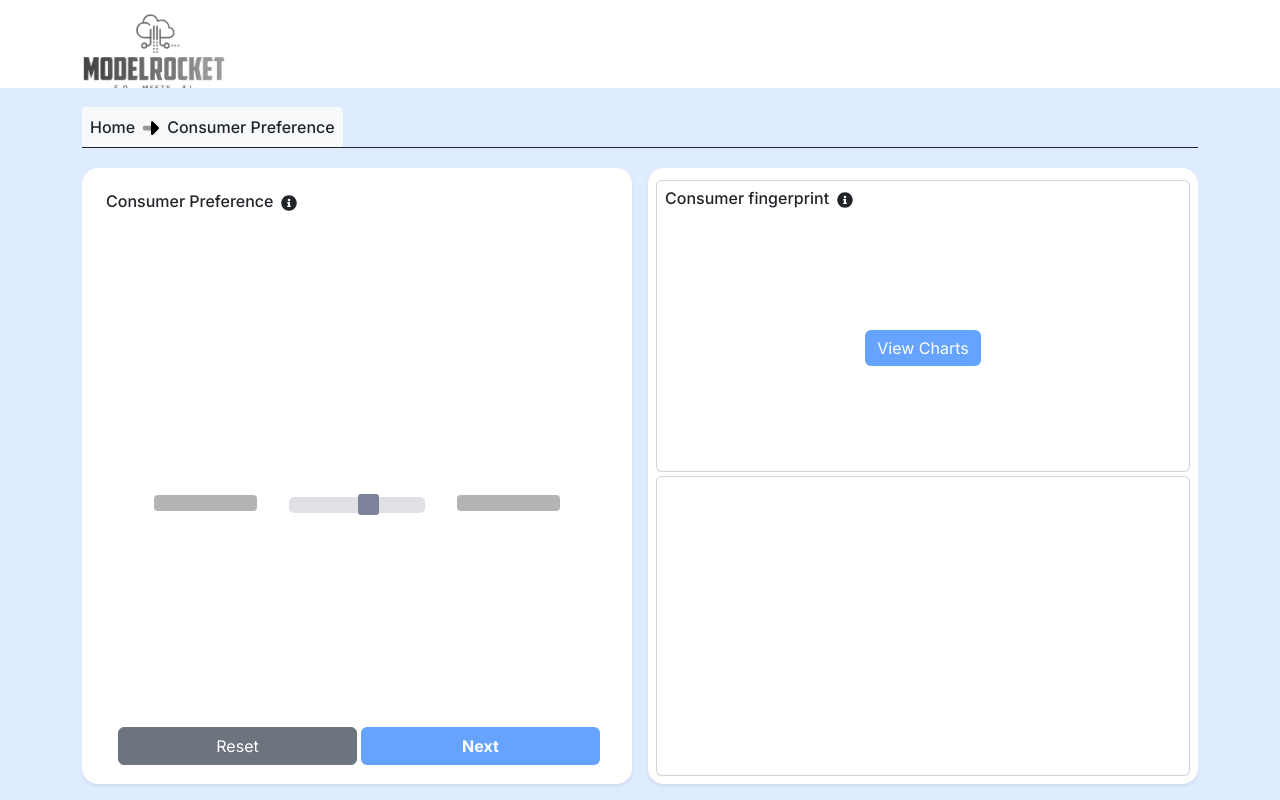
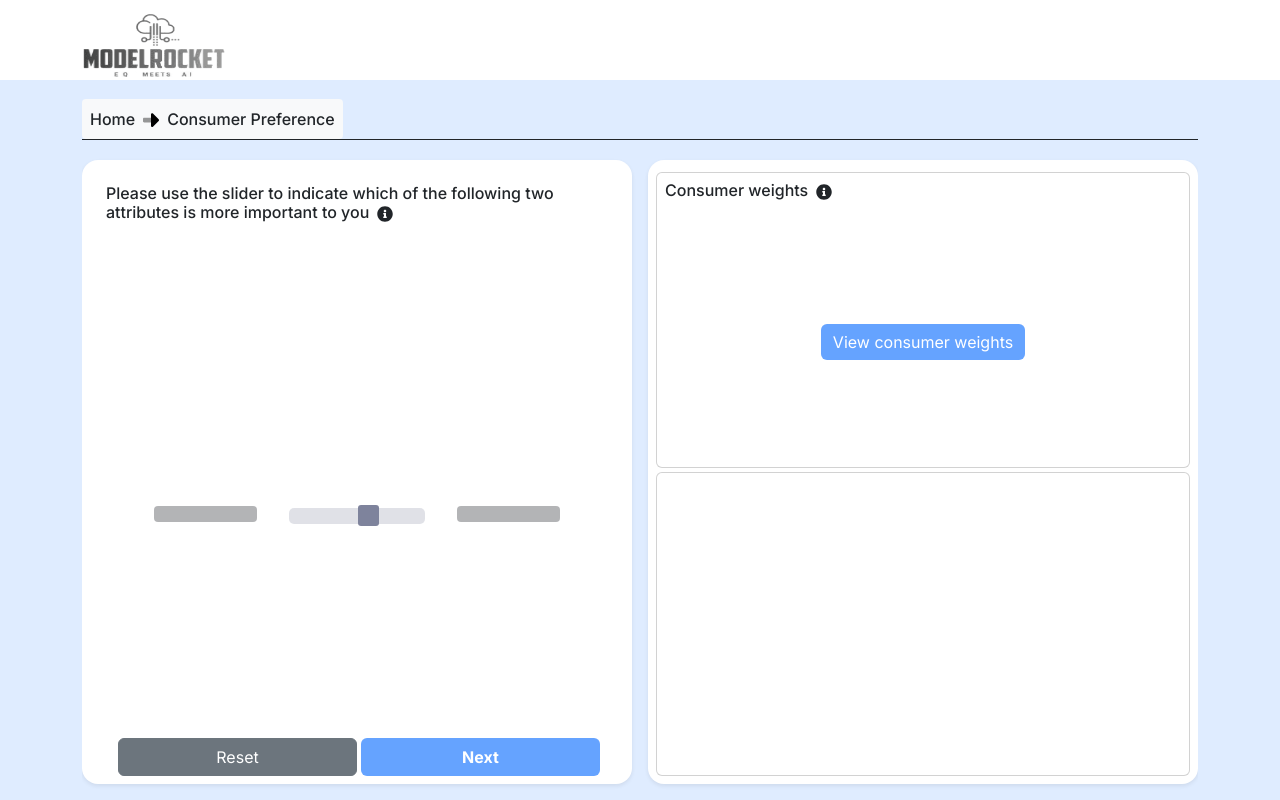
Before and after one commit to AdraProductStudio/modelRocket-web-app, a React (Create React App) app: page /consumer_preference in a window 1280 px wide. Built offline with nearby package versions, Linux system fonts and the light colour scheme.

Commit message:
UPDATE : Tooltip and logo height adjust

```diff
--- a/src/Component/Home.jsx
+++ b/src/Component/Home.jsx
@@ -192,7 +192,7 @@ const Home = () => {
     switch (question.bountary_type) {
       case "in":
         if (!question.bountary_value.includes(userInput)) {
-          return `Valid values are: ${question.bountary_value.join(", ")}`;
+          return "Sorry, we don't provide products or services that meet your requirements.";
         }
         break;
       case ">":
@@ -338,7 +338,7 @@ const Home = () => {
                       data-bs-toggle="modal"
                       data-bs-target={`#exampleModalToggle-${product.id}`}
                     >
-                      View products
+                      View consumer experience
                     </button>
                   </div>
                 </div>
--- a/src/Component/Reusables/ConsumerPreferenceLayout.jsx
+++ b/src/Component/Reusables/ConsumerPreferenceLayout.jsx
@@ -219,10 +219,10 @@ const ConsumerPreferenceLayout = () => {
                 <div className="row align-items-center">
                   <div className="col">
                     <h4 className="card-title mb-1 pt-4 pb-3 px-4">
-                      Consumer Preference
+                    Please use the slider to indicate which of the following two attributes is more important to you
 
-                      <Tooltip id="tooltip_one" />
-                      <label className="form-label ps-2"> <FaInfoCircle data-tooltip-id="tooltip_one" data-tooltip-content="Consumer Preference" /> </label>
+                      <Tooltip id="tooltip_one" className="tooltipWidth"/>
+                      <label className="form-label ps-2"> <FaInfoCircle data-tooltip-id="tooltip_one" data-tooltip-content="This is a representation of the consumer engagement" /> </label>
                     </h4>
                   </div>
                 </div>
@@ -322,10 +322,10 @@ const ConsumerPreferenceLayout = () => {
                 <div className="h-50 py-1">
                   <div className="card h-100 overflowY">
                     <h6 className="card-title m-2">
-                      Consumer fingerprint
+                      Consumer weights
 
-                      <Tooltip id="tooltip_two" />
-                      <label className="form-label ps-2"> <FaInfoCircle data-tooltip-id="tooltip_two" data-tooltip-content="Consumer fingerprint" /> </label>
+                      <Tooltip id="tooltip_two" className="tooltipWidth"/>
+                      <label className="form-label ps-2"> <FaInfoCircle data-tooltip-id="tooltip_two" data-tooltip-content="This is a view into the consumer's weights" /> </label>
                     </h6>
 
 
@@ -339,7 +339,7 @@ const ConsumerPreferenceLayout = () => {
                           :
                           <div className="h-100 row align-items-center justify-content-center">
                             <div className="col text-center">
-                              <button type="button" className="btn btn-primary" onClick={() => setViewCharts(true)}>View Charts</button>
+                              <button type="button" className="btn btn-primary" onClick={() => setViewCharts(true)}>View consumer weights</button>
                             </div>
                           </div>
                       }
@@ -357,8 +357,8 @@ const ConsumerPreferenceLayout = () => {
                           <h4 className="card-title mb-1 pt-4 mb-3 px-2">
                             Top Recommendations
 
-                            <Tooltip id="tooltip_three" />
-                            <label className="form-label ps-2"> <FaInfoCircle data-tooltip-id="tooltip_three" data-tooltip-content="Top Recommendations" /> </label>
+                            <Tooltip id="tooltip_three" className="tooltipWidth"/>
+                            <label className="form-label ps-2"> <FaInfoCircle data-tooltip-id="tooltip_three" data-tooltip-content="This is a view into the recommendations made to the consumer and the rationale behind it" /> </label>
                           </h4>
                         </div>
                         <h6 className="m-2 recommendations-content">
@@ -459,7 +459,7 @@ const ConsumerPreferenceLayout = () => {
                       showGraphSection ?
                         <div className="h-100 row align-items-center justify-content-center">
                           <div className="col text-center">
-                            <button type="button" className="btn btn-primary" onClick={() => setViewGraph(true)}>View Recommendation</button>
+                            <button type="button" className="btn btn-primary" onClick={() => setViewGraph(true)}>View recommendations</button>
                           </div>
                         </div>
                       :
--- a/src/index.css
+++ b/src/index.css
@@ -53,8 +53,8 @@ code {
 }
 
 :root{
-  --nav-height:11vh;
-  --main-body-height:89vh;
+  --nav-height:10vh;
+  --main-body-height:90vh;
   --breadcrumps-height:7.5vh;
   --nav-bg-color:white;
   --body-bg-color:#65a3ff35;
@@ -155,6 +155,7 @@ code {
 
 .navLogo{
   width: 9rem;
+  height: 4rem;
 }
 
 .form-control:focus,.form-select:focus {
@@ -169,3 +170,7 @@ code {
   background-color: #65a3ff !important;
   border:none !important;
 }
+
+.tooltipWidth{
+  width: 22rem !important;
+}
```
